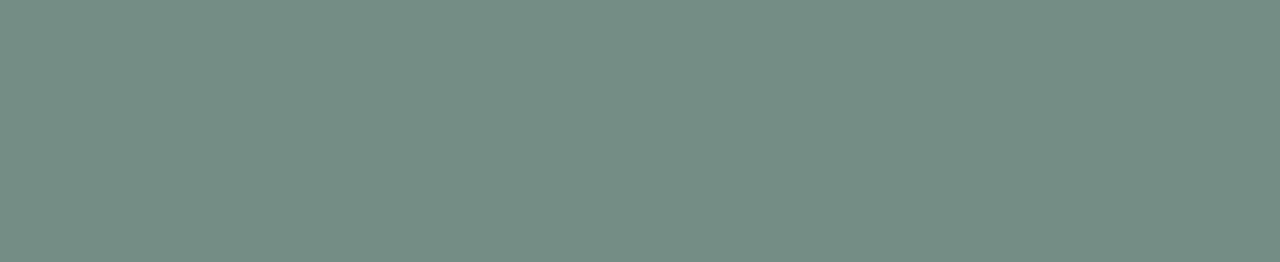
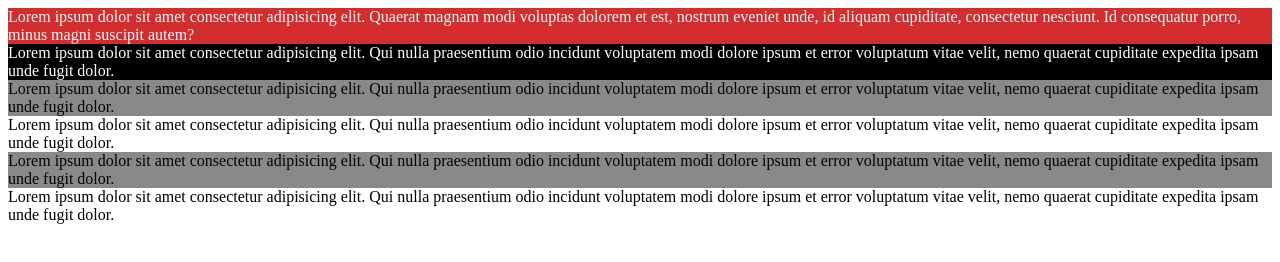
Before and after one commit to Himal1305/CSS, a plain HTML site: page HTML/F1.html in a window 1280 px wide. Drawn offline with Linux system fonts and the light colour scheme.

Commit message:
container config done

```diff
--- a/CSS/f1.CSS
+++ b/CSS/f1.CSS
@@ -1,3 +1,11 @@
-body{
-    background-color: rgb(116, 141, 133);
+.container{
+    background-color: rgb(212, 45, 45);
+    color: aliceblue;
 }
+#head{
+    background-color: black;
+    color: white;
+}
+.red{
+    background-color: rgb(136, 138, 137);
+}
--- a/HTML/F1.html
+++ b/HTML/F1.html
@@ -8,6 +8,27 @@
     <title>Document</title>
 </head>
 <body>
+    <div class="container">
+        Lorem ipsum dolor sit amet consectetur adipisicing elit. Quaerat magnam modi voluptas dolorem et est, nostrum eveniet unde, id aliquam cupiditate, consectetur nesciunt. Id consequatur porro, minus magni suscipit autem?
+    </div>
+    <div id="head">
+       Lorem ipsum dolor sit amet consectetur adipisicing elit. Qui nulla praesentium odio incidunt voluptatem modi dolore ipsum et error voluptatum vitae velit, nemo quaerat cupiditate expedita ipsam unde fugit dolor.
+    </div>
+
+    <div class="red">
+        Lorem ipsum dolor sit amet consectetur adipisicing elit. Qui nulla praesentium odio incidunt voluptatem modi dolore ipsum et error voluptatum vitae velit, nemo quaerat cupiditate expedita ipsam unde fugit dolor.
+     </div>
+
+    <div class="blue">
+        Lorem ipsum dolor sit amet consectetur adipisicing elit. Qui nulla praesentium odio incidunt voluptatem modi dolore ipsum et error voluptatum vitae velit, nemo quaerat cupiditate expedita ipsam unde fugit dolor.
+     </div>
+
+     <div class="red">
+        Lorem ipsum dolor sit amet consectetur adipisicing elit. Qui nulla praesentium odio incidunt voluptatem modi dolore ipsum et error voluptatum vitae velit, nemo quaerat cupiditate expedita ipsam unde fugit dolor.
+     </div>
+     <div class="blue">
+        Lorem ipsum dolor sit amet consectetur adipisicing elit. Qui nulla praesentium odio incidunt voluptatem modi dolore ipsum et error voluptatum vitae velit, nemo quaerat cupiditate expedita ipsam unde fugit dolor.
+     </div>
 
 </body>
 </html>
```
